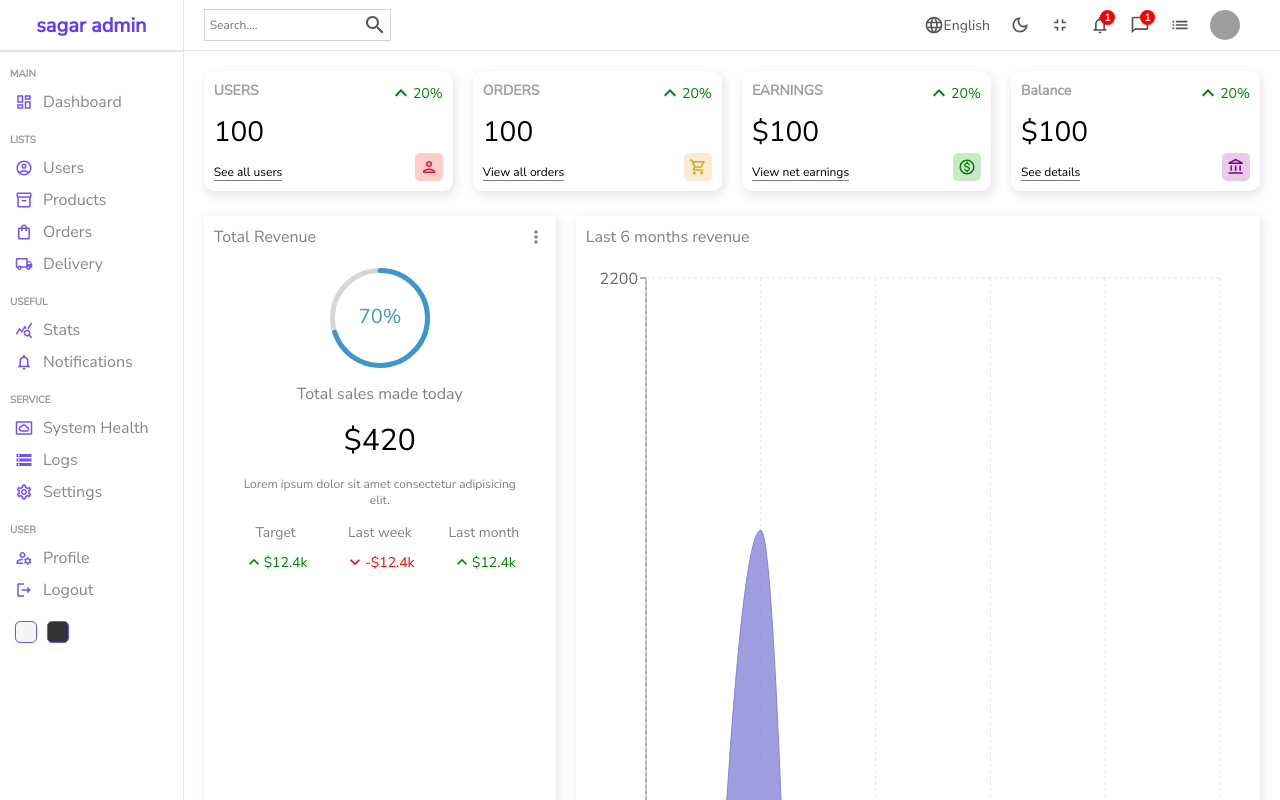
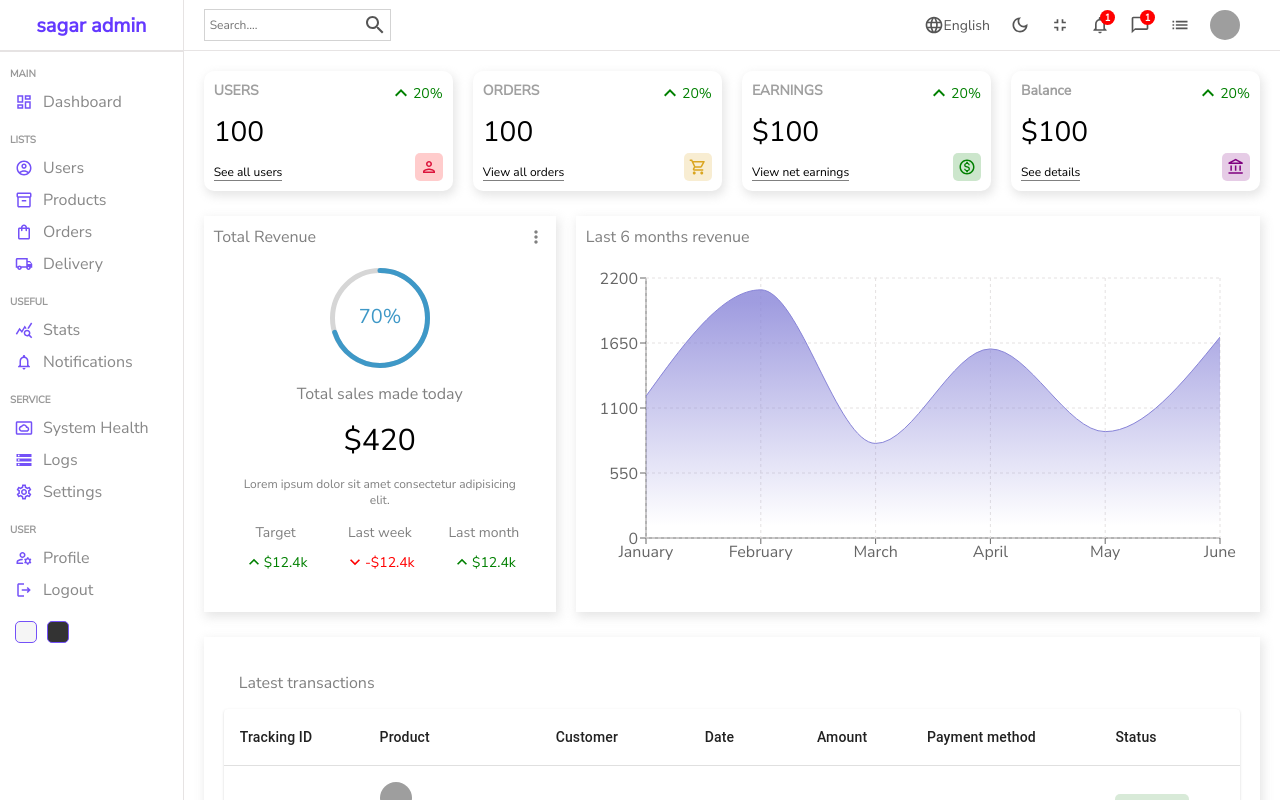
Before and after one commit to sagarrs/React-admin-panel, a React (Create React App) app: page / in a window 1280 px wide. Shown: the top 800 px of the page. Built offline with nearby package versions, Linux system fonts and the light colour scheme; grey boxes are pictures that could not be loaded.

Commit message:
final changes

```diff
--- a/src/components/Charts/Chart.js
+++ b/src/components/Charts/Chart.js
@@ -14,7 +14,7 @@
     return(
         <div className="chart">
             <div className="title">{title}</div>
-            <ResponsiveContainer width="100%" height={height}>
+            <ResponsiveContainer width="100%" height={300}>
                 <AreaChart width={730} height={250} data={data}
                     margin={{ top: 10, right: 30, left: 0, bottom: 0 }}>
                     <defs>
--- a/src/components/Single/Single.js
+++ b/src/components/Single/Single.js
@@ -41,7 +41,7 @@
 
                     <div className="right">
                         <Chart
-                            height={300}
+                            // height={300}
                             // aspect={2 / 1}
                             title="User spending last 6 months"/>
                     </div>
```
